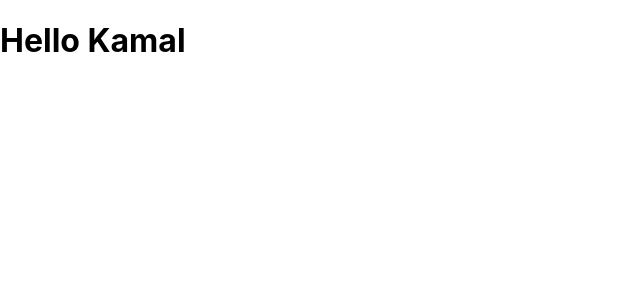
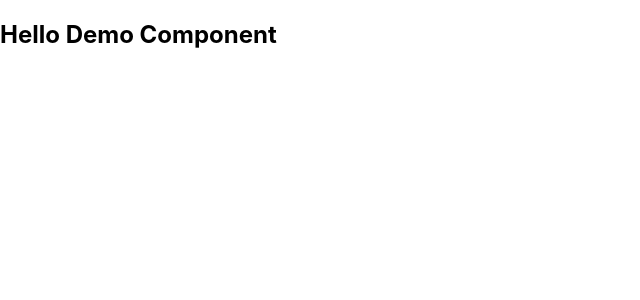
Before and after one commit to CMJD108-Online-Code-Base/React-Init, a React (Create React App) app: page / in a window 1280 px wide. Shown: the top 300 px of the page, without its empty margins (0-640 px from the left). Built offline with nearby package versions, Linux system fonts and the light colour scheme.

Commit message:
Create seperate component and import it to app component

```diff
--- a/src/App.tsx
+++ b/src/App.tsx
@@ -1,12 +1,13 @@
 import React from 'react';
 import logo from './logo.svg';
 import './App.css';
+import { Demo } from './components/Demo';
 
 function App() {
-  const name = "Kamal";
+
   return (
     //UI
-    <h1>Hello {name}</h1>
+     <Demo/>
   );
 }
 
--- /dev/null
+++ b/src/components/Demo.tsx
@@ -0,0 +1,7 @@
+export const Demo = () =>{
+    return(
+        <>
+          <h2>Hello Demo Component</h2>
+        </>
+    );
+}
```
